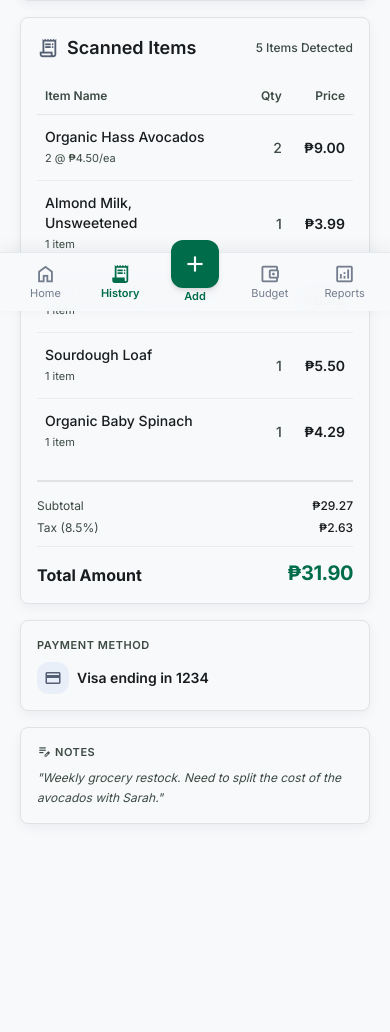
After one commit to WWH16/AntTipid, a Django app: page /receipt-detail/ in a window 390 px wide. The commit adds this page. Shown: the part 533-1565 px from the top of the page. Run offline with Django 5.2, Linux system fonts and the light colour scheme; some libraries are stand-ins or nearby versions.

Commit message:
added screen for checking the details on receipt

```diff
--- /dev/null
+++ b/dashboard/templates/dashboard/receipt_detail.html
@@ -0,0 +1,244 @@
+{% extends 'base.html' %}
+
+{% block title %}AntTipid — Receipt Details (Whole Foods Market){% endblock %}
+{% block meta_description %}View itemized scanned details, receipt image, subtotal, tax, and merchant metadata.{% endblock %}
+
+{% block extra_head %}
+<style>
+.receipt-zoom-container {
+    transition: transform 0.3s ease-out;
+}
+</style>
+{% endblock %}
+
+{% block content %}
+<div class="px-margin-mobile md:px-lg py-md md:py-lg pb-32 md:pb-lg">
+    <div class="max-w-7xl mx-auto flex flex-col gap-md md:gap-lg">
+
+        <!-- ═══════════════════════════════════════ -->
+        <!-- BACK BREADCRUMB & HEADER                -->
+        <!-- ═══════════════════════════════════════ -->
+        <div class="flex flex-col gap-sm">
+            <div>
+                <a href="{% url 'transactions' %}" class="inline-flex items-center gap-1 text-on-surface-variant hover:text-primary transition-colors font-label-md text-xs sm:text-label-md py-1">
+                    <span class="material-symbols-outlined text-[18px]">arrow_back</span>
+                    Back to History & Receipts
+                </a>
+            </div>
+
+            <div class="flex flex-col sm:flex-row justify-between items-start sm:items-center gap-sm sm:gap-md">
+                <div class="flex flex-col gap-1">
+                    <div class="flex items-center gap-2">
+                        <h1 class="font-display text-2xl sm:text-3xl md:text-display font-bold text-on-background tracking-tight">Whole Foods Market</h1>
+                        <span class="inline-flex items-center gap-1 px-2.5 py-0.5 rounded-full bg-secondary-container/50 text-on-secondary-container font-label-sm text-xs font-semibold">
+                            <span class="material-symbols-outlined text-[14px]">local_dining</span>
+                            Groceries
+                        </span>
+                    </div>
+                    <p class="font-body-sm text-xs sm:text-body-md text-on-surface-variant flex items-center gap-2">
+                        <span class="material-symbols-outlined text-[14px]">calendar_today</span> Oct 24, 2023
+                        <span class="w-1 h-1 rounded-full bg-outline-variant"></span>
+                        <span class="material-symbols-outlined text-[14px]">schedule</span> 14:32 PM
+                    </p>
+                </div>
+
+                <!-- Action Buttons -->
+                <div class="flex items-center gap-2 self-stretch sm:self-auto justify-end">
+                    <button id="btn-edit-receipt" class="px-3.5 py-1.5 sm:px-4 sm:py-2 rounded-full border border-surface-variant bg-surface md:bg-surface-container-lowest text-on-surface font-label-md text-xs sm:text-label-md flex items-center gap-1.5 hover:bg-surface-container-high transition-all shadow-sm active:scale-95">
+                        <span class="material-symbols-outlined text-[16px] sm:text-[18px]">edit</span>
+                        Edit
+                    </button>
+                    <button id="btn-delete-receipt" class="px-3.5 py-1.5 sm:px-4 sm:py-2 rounded-full bg-error/10 border border-error/20 text-error font-label-md text-xs sm:text-label-md flex items-center gap-1.5 hover:bg-error-container/60 transition-all active:scale-95">
+                        <span class="material-symbols-outlined text-[16px] sm:text-[18px]">delete</span>
+                        Delete
+                    </button>
+                </div>
+            </div>
+        </div>
+
+        <!-- ═══════════════════════════════════════ -->
+        <!-- BENTO LAYOUT (2 COLUMNS ON DESKTOP)     -->
+        <!-- ═══════════════════════════════════════ -->
+        <div class="grid grid-cols-1 lg:grid-cols-12 gap-md md:gap-lg items-start">
+
+            <!-- LEFT COLUMN: VISUAL SCANNED RECEIPT IMAGE -->
+            <div class="lg:col-span-5 flex flex-col gap-md">
+                <div class="bg-surface md:bg-surface-container-lowest rounded-xl border border-surface-variant p-2 sm:p-3 shadow-[0_4px_12px_rgba(15,23,42,0.05)] hover:shadow-md transition-all flex flex-col relative group overflow-hidden min-h-[320px] sm:min-h-[440px] lg:min-h-[560px]">
+                    <div class="flex-1 rounded-lg overflow-hidden relative bg-surface-container-low flex items-center justify-center min-h-[300px]">
+                        <img id="receipt-preview-img" alt="Scanned Receipt Image" class="w-full h-full object-contain max-h-[600px] shadow-sm rounded-lg transition-transform duration-300 cursor-pointer" src="https://images.unsplash.com/photo-1554415707-6e8cfc93fe23?auto=format&fit=crop&w=800&q=80"/>
+                        <div class="absolute inset-0 bg-gradient-to-t from-black/30 via-transparent to-transparent pointer-events-none"></div>
+                    </div>
+
+                    <!-- Overlay Image Controls -->
+                    <div class="absolute bottom-4 right-4 flex gap-2 opacity-90 group-hover:opacity-100 transition-opacity">
+                        <button id="btn-zoom-receipt" aria-label="Zoom receipt image" class="bg-surface-container-lowest/90 backdrop-blur-md border border-outline-variant/40 text-on-surface p-2 rounded-full shadow-md hover:bg-surface-container-high transition-all flex items-center justify-center min-w-[44px] min-h-[44px] active:scale-95">
+                            <span class="material-symbols-outlined text-[20px]">zoom_in</span>
+                        </button>
+                        <button id="btn-view-original" class="bg-surface-container-lowest/90 backdrop-blur-md border border-outline-variant/40 text-on-surface px-3.5 py-2 rounded-full shadow-md hover:bg-surface-container-high transition-all font-label-sm text-xs flex items-center justify-center gap-1 min-h-[44px] active:scale-95">
+                            <span class="material-symbols-outlined text-[16px]">open_in_new</span>
+                            View Full Scan
+                        </button>
+                    </div>
+                </div>
+            </div>
+
+            <!-- RIGHT COLUMN: EXTRACTED ITEMIZED DATA & METADATA -->
+            <div class="lg:col-span-7 flex flex-col gap-md">
+
+                <!-- Itemized Scanned Table Card -->
+                <div class="bg-surface md:bg-surface-container-lowest rounded-xl border border-surface-variant p-md md:p-lg shadow-[0_4px_12px_rgba(15,23,42,0.05)] hover:shadow-md transition-all flex flex-col">
+                    <div class="flex justify-between items-center mb-md">
+                        <h2 class="font-headline-md text-lg md:text-headline-md font-semibold text-on-surface flex items-center gap-2">
+                            <span class="material-symbols-outlined text-secondary text-[22px]">receipt_long</span>
+                            Scanned Items
+                        </h2>
+                        <span class="font-label-sm text-xs text-on-surface-variant font-medium">5 Items Detected</span>
+                    </div>
+
+                    <!-- Items Table -->
+                    <div class="overflow-x-auto">
+                        <table class="w-full text-left border-collapse">
+                            <thead>
+                                <tr class="border-b border-surface-variant/80 text-on-surface-variant">
+                                    <th class="py-2.5 px-2 font-label-md text-xs font-semibold w-3/5">Item Name</th>
+                                    <th class="py-2.5 px-2 font-label-md text-xs font-semibold w-1/5 text-right">Qty</th>
+                                    <th class="py-2.5 px-2 font-label-md text-xs font-semibold w-1/5 text-right">Price</th>
+                                </tr>
+                            </thead>
+                            <tbody class="font-body-md text-sm text-on-surface divide-y divide-surface-variant/50">
+                                <tr class="hover:bg-surface-container-low transition-colors">
+                                    <td class="py-3 px-2">
+                                        <div class="font-medium text-on-surface">Organic Hass Avocados</div>
+                                        <span class="font-label-sm text-[11px] text-on-surface-variant">2 @ ₱4.50/ea</span>
+                                    </td>
+                                    <td class="py-3 px-2 text-right text-on-surface-variant font-medium">2</td>
+                                    <td class="py-3 px-2 text-right font-semibold text-on-surface">₱9.00</td>
+                                </tr>
+                                <tr class="hover:bg-surface-container-low transition-colors">
+                                    <td class="py-3 px-2">
+                                        <div class="font-medium text-on-surface">Almond Milk, Unsweetened</div>
+                                        <span class="font-label-sm text-[11px] text-on-surface-variant">1 item</span>
+                                    </td>
+                                    <td class="py-3 px-2 text-right text-on-surface-variant font-medium">1</td>
+                                    <td class="py-3 px-2 text-right font-semibold text-on-surface">₱3.99</td>
+                                </tr>
+                                <tr class="hover:bg-surface-container-low transition-colors">
+                                    <td class="py-3 px-2">
+                                        <div class="font-medium text-on-surface">Free Range Eggs (Dozen)</div>
+                                        <span class="font-label-sm text-[11px] text-on-surface-variant">1 item</span>
+                                    </td>
+                                    <td class="py-3 px-2 text-right text-on-surface-variant font-medium">1</td>
+                                    <td class="py-3 px-2 text-right font-semibold text-on-surface">₱6.49</td>
+                                </tr>
+                                <tr class="hover:bg-surface-container-low transition-colors">
+                                    <td class="py-3 px-2">
+                                        <div class="font-medium text-on-surface">Sourdough Loaf</div>
+                                        <span class="font-label-sm text-[11px] text-on-surface-variant">1 item</span>
+                                    </td>
+                                    <td class="py-3 px-2 text-right text-on-surface-variant font-medium">1</td>
+                                    <td class="py-3 px-2 text-right font-semibold text-on-surface">₱5.50</td>
+                                </tr>
+                                <tr class="hover:bg-surface-container-low transition-colors">
+                                    <td class="py-3 px-2">
+                                        <div class="font-medium text-on-surface">Organic Baby Spinach</div>
+                                        <span class="font-label-sm text-[11px] text-on-surface-variant">1 item</span>
+                                    </td>
+                                    <td class="py-3 px-2 text-right text-on-surface-variant font-medium">1</td>
+                                    <td class="py-3 px-2 text-right font-semibold text-on-surface">₱4.29</td>
+                                </tr>
+                            </tbody>
+                        </table>
+                    </div>
+
+                    <!-- Financial Summary Breakdown -->
+                    <div class="mt-md pt-md border-t-2 border-surface-variant flex flex-col gap-1.5">
+                        <div class="flex justify-between items-center font-body-sm text-xs sm:text-body-sm text-on-surface-variant">
+                            <span>Subtotal</span>
+                            <span class="font-medium text-on-surface">₱29.27</span>
+                        </div>
+                        <div class="flex justify-between items-center font-body-sm text-xs sm:text-body-sm text-on-surface-variant">
+                            <span>Tax (8.5%)</span>
+                            <span class="font-medium text-on-surface">₱2.63</span>
+                        </div>
+                        <div class="border-t border-surface-variant/60 pt-3 mt-1 flex justify-between items-end">
+                            <span class="font-headline-md text-base sm:text-headline-md font-bold text-on-surface">Total Amount</span>
+                            <span class="font-headline-lg text-xl sm:text-headline-lg text-primary font-bold tracking-tight">₱31.90</span>
+                        </div>
+                    </div>
+                </div>
+
+                <!-- Metadata Row (Payment Method & Notes) -->
+                <div class="grid grid-cols-1 sm:grid-cols-2 gap-md">
+                    <!-- Payment Method -->
+                    <div class="bg-surface md:bg-surface-container-lowest rounded-xl border border-surface-variant p-md shadow-[0_4px_12px_rgba(15,23,42,0.05)] hover:shadow-md transition-all flex flex-col gap-1">
+                        <span class="font-label-sm text-[11px] uppercase tracking-wider text-on-surface-variant font-semibold">Payment Method</span>
+                        <div class="flex items-center gap-2 mt-1">
+                            <div class="w-8 h-8 rounded-full bg-secondary-container/40 text-secondary flex items-center justify-center shrink-0">
+                                <span class="material-symbols-outlined text-[18px]">credit_card</span>
+                            </div>
+                            <span class="font-body-md text-sm font-semibold text-on-surface">Visa ending in 1234</span>
+                        </div>
+                    </div>
+
+                    <!-- Notes -->
+                    <div class="bg-surface md:bg-surface-container-lowest rounded-xl border border-surface-variant p-md shadow-[0_4px_12px_rgba(15,23,42,0.05)] hover:shadow-md transition-all flex flex-col gap-1">
+                        <span class="font-label-sm text-[11px] uppercase tracking-wider text-on-surface-variant font-semibold flex items-center gap-1">
+                            <span class="material-symbols-outlined text-[14px]">edit_note</span> Notes
+                        </span>
+                        <p class="font-body-sm text-xs text-on-surface-variant italic mt-1 leading-relaxed">
+                            "Weekly grocery restock. Need to split the cost of the avocados with Sarah."
+                        </p>
+                    </div>
+                </div>
+
+            </div>
+        </div>
+
+    </div>
+
+    <!-- Mobile bottom spacer to prevent clipping by fixed bottom nav -->
+    <div class="h-20 md:hidden" aria-hidden="true"></div>
+</div>
+
+<!-- ═══════════════════════════════════════ -->
+<!-- FULL-SCREEN IMAGE MODAL VIEWER          -->
+<!-- ═══════════════════════════════════════ -->
+<div id="image-modal-wrapper" class="fixed inset-0 z-[80] bg-on-surface/90 backdrop-blur-md flex items-center justify-center p-4 hidden">
+    <button id="btn-close-image-modal" aria-label="Close image modal" class="absolute top-4 right-4 w-10 h-10 rounded-full bg-surface-container-lowest/80 text-on-surface flex items-center justify-center hover:bg-surface-container-lowest transition-all z-10 shadow-md">
+        <span class="material-symbols-outlined text-[24px]">close</span>
+    </button>
+    <img id="modal-full-img" alt="Full Receipt Scan" class="max-w-full max-h-[90vh] object-contain rounded-xl shadow-2xl" src="https://images.unsplash.com/photo-1554415707-6e8cfc93fe23?auto=format&fit=crop&w=1200&q=80"/>
+</div>
+
+{% block extra_scripts %}
+<script>
+    document.addEventListener('DOMContentLoaded', () => {
+        const imageModal = document.getElementById('image-modal-wrapper');
+        const zoomBtn = document.getElementById('btn-zoom-receipt');
+        const viewOriginalBtn = document.getElementById('btn-view-original');
+        const previewImg = document.getElementById('receipt-preview-img');
+        const closeImageModalBtn = document.getElementById('btn-close-image-modal');
+
+        function openImageModal() {
+            if (imageModal) imageModal.classList.remove('hidden');
+            document.body.style.overflow = 'hidden';
+        }
+
+        function closeImageModal() {
+            if (imageModal) imageModal.classList.add('hidden');
+            document.body.style.overflow = '';
+        }
+
+        if (zoomBtn) zoomBtn.addEventListener('click', openImageModal);
+        if (viewOriginalBtn) viewOriginalBtn.addEventListener('click', openImageModal);
+        if (previewImg) previewImg.addEventListener('click', openImageModal);
+        if (closeImageModalBtn) closeImageModalBtn.addEventListener('click', closeImageModal);
+        if (imageModal) {
+            imageModal.addEventListener('click', (e) => {
+                if (e.target === imageModal) closeImageModal();
+            });
+        }
+    });
+</script>
+{% endblock %}
+{% endblock %}
--- a/dashboard/templates/dashboard/transactions.html
+++ b/dashboard/templates/dashboard/transactions.html
@@ -335,7 +335,7 @@
             <div class="grid grid-cols-1 md:grid-cols-2 lg:grid-cols-3 xl:grid-cols-4 gap-md" id="receipt-cards-grid">
 
                 <!-- Receipt Card 1 (Whole Foods Market) -->
-                <div class="receipt-card bg-surface md:bg-surface-container-lowest rounded-xl overflow-hidden border border-surface-variant shadow-[0_4px_12px_rgba(15,23,42,0.05)] hover:shadow-md transition-all duration-200 group relative flex flex-col justify-between" data-category="Groceries" data-merchant="Whole Foods Market">
+                <a href="{% url 'receipt_detail' %}" class="receipt-card bg-surface md:bg-surface-container-lowest rounded-xl overflow-hidden border border-surface-variant shadow-[0_4px_12px_rgba(15,23,42,0.05)] hover:shadow-md transition-all duration-200 group relative flex flex-col justify-between cursor-pointer" data-category="Groceries" data-merchant="Whole Foods Market">
                     <div class="absolute top-3 left-3 z-10 opacity-90 group-hover:opacity-100 transition-opacity">
                         <input class="chk-receipt-item rounded border-outline bg-surface-container-lowest text-primary focus:ring-primary w-5 h-5 cursor-pointer shadow-sm" type="checkbox"/>
                     </div>
@@ -351,7 +351,7 @@
                     <div class="p-md flex flex-col justify-between flex-1 gap-sm">
                         <div>
                             <div class="flex justify-between items-start mb-1">
-                                <h3 class="font-headline-md text-base text-on-surface font-semibold truncate pr-2">Whole Foods Market</h3>
+                                <h3 class="font-headline-md text-base text-on-surface font-semibold truncate pr-2 group-hover:text-primary transition-colors">Whole Foods Market</h3>
                                 <span class="font-headline-md text-base text-primary font-bold whitespace-nowrap">₱142.50</span>
                             </div>
                             <div class="flex items-center gap-1.5 text-on-surface-variant font-body-sm text-xs">
@@ -370,7 +370,7 @@
                             </button>
                         </div>
                     </div>
-                </div>
+                </a>
 
                 <!-- Receipt Card 2 (Blue Bottle Coffee) -->
                 <div class="receipt-card bg-surface md:bg-surface-container-lowest rounded-xl overflow-hidden border border-surface-variant shadow-[0_4px_12px_rgba(15,23,42,0.05)] hover:shadow-md transition-all duration-200 group relative flex flex-col justify-between" data-category="Dining" data-merchant="Blue Bottle Coffee">
--- a/dashboard/urls.py
+++ b/dashboard/urls.py
@@ -6,4 +6,5 @@ urlpatterns = [
     path('transactions/', views.transactions_view, name='transactions'),
     path('budget/', views.budget_view, name='budget'),
     path('reports/', views.reports_view, name='reports'),
+    path('receipt-detail/', views.receipt_detail_view, name='receipt_detail'),
 ]
--- a/dashboard/views.py
+++ b/dashboard/views.py
@@ -31,3 +31,11 @@ def reports_view(request):
         'active_nav': 'reports',
     }
     return render(request, 'dashboard/reports.html', context)
+
+
+def receipt_detail_view(request):
+    """Render the receipt details view."""
+    context = {
+        'active_nav': 'transactions',
+    }
+    return render(request, 'dashboard/receipt_detail.html', context)
```
